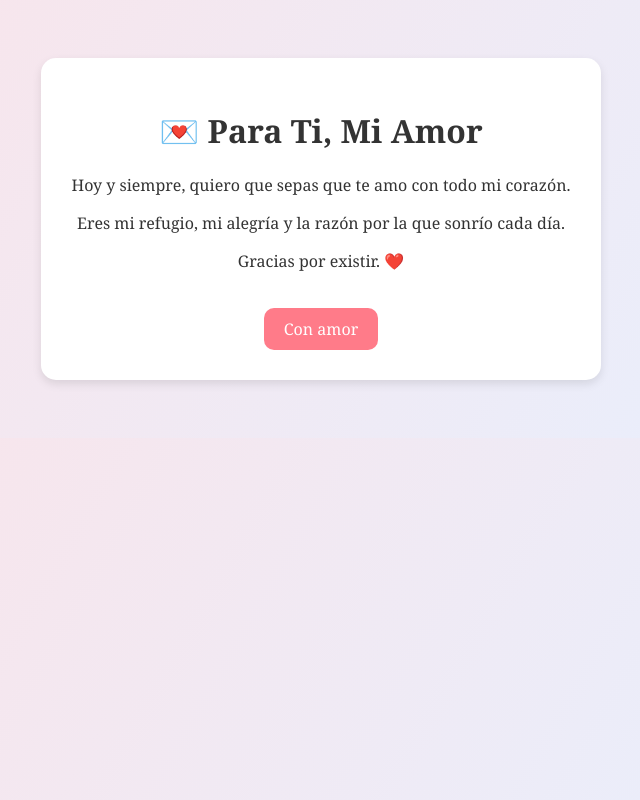
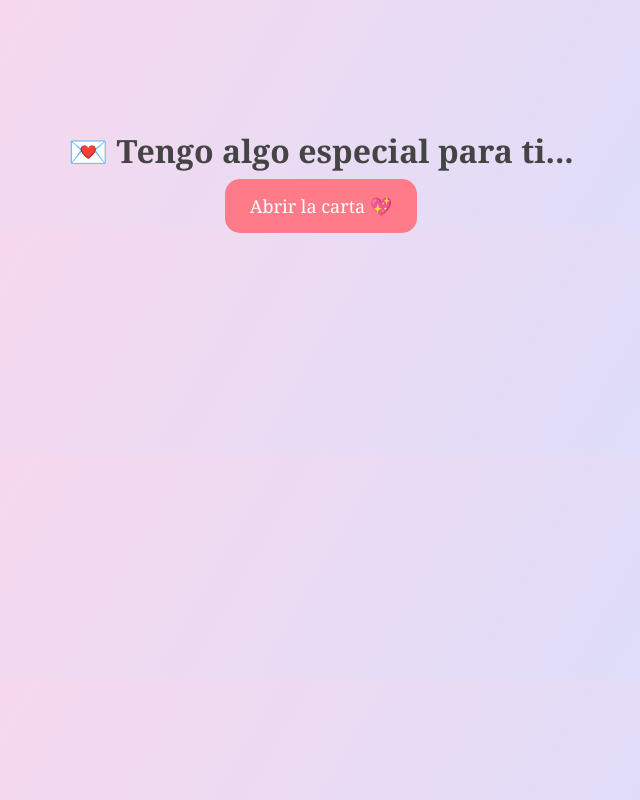
Before and after one commit to Rebecapachon/Carta, a plain HTML site: page index.html in a window 1280 px wide. Shown: the whole page, without its empty margins (319-959 px from the left). Drawn offline with Linux system fonts and the light colour scheme.

Commit message:
Update index.html

```diff
--- a/index.html
+++ b/index.html
@@ -3,42 +3,36 @@
 <head>
   <meta charset="UTF-8">
   <meta name="viewport" content="width=device-width, initial-scale=1.0">
-  <title>Para ti, mi amor ❤️</title>
+  <title>💌 Carta para ti</title>
   <style>
     body {
+      background: linear-gradient(120deg, #ffd6e8, #d6e0ff);
       font-family: 'Georgia', serif;
-      background: linear-gradient(120deg, #fbe3e8, #e6f0ff);
-      color: #333;
       text-align: center;
-      padding: 50px;
+      padding-top: 100px;
     }
-    .carta {
-      background: #fff;
-      border-radius: 15px;
-      padding: 30px;
-      max-width: 500px;
-      margin: auto;
-      box-shadow: 0 4px 10px rgba(0,0,0,0.1);
+    h1 {
+      color: #444;
     }
     .boton {
-      display: inline-block;
-      margin-top: 20px;
-      padding: 10px 20px;
       background-color: #ff7b89;
       color: white;
-      border-radius: 10px;
+      border: none;
+      padding: 15px 25px;
+      border-radius: 15px;
+      font-size: 18px;
+      cursor: pointer;
       text-decoration: none;
+      transition: 0.3s;
     }
-    .boton:hover { background-color: #ff5270; }
+    .boton:hover {
+      background-color: #ff5270;
+      transform: scale(1.05);
+    }
   </style>
 </head>
 <body>
-  <div class="carta">
-    <h1>💌 Para Ti, Mi Amor</h1>
-    <p>Hoy y siempre, quiero que sepas que te amo con todo mi corazón.</p>
-    <p>Eres mi refugio, mi alegría y la razón por la que sonrío cada día.</p>
-    <p>Gracias por existir. ❤️</p>
-    <a class="boton" href="#">Con amor</a>
-  </div>
+  <h1>💌 Tengo algo especial para ti...</h1>
+  <a class="boton" href="carta.html">Abrir la carta 💖</a>
 </body>
 </html>
```
